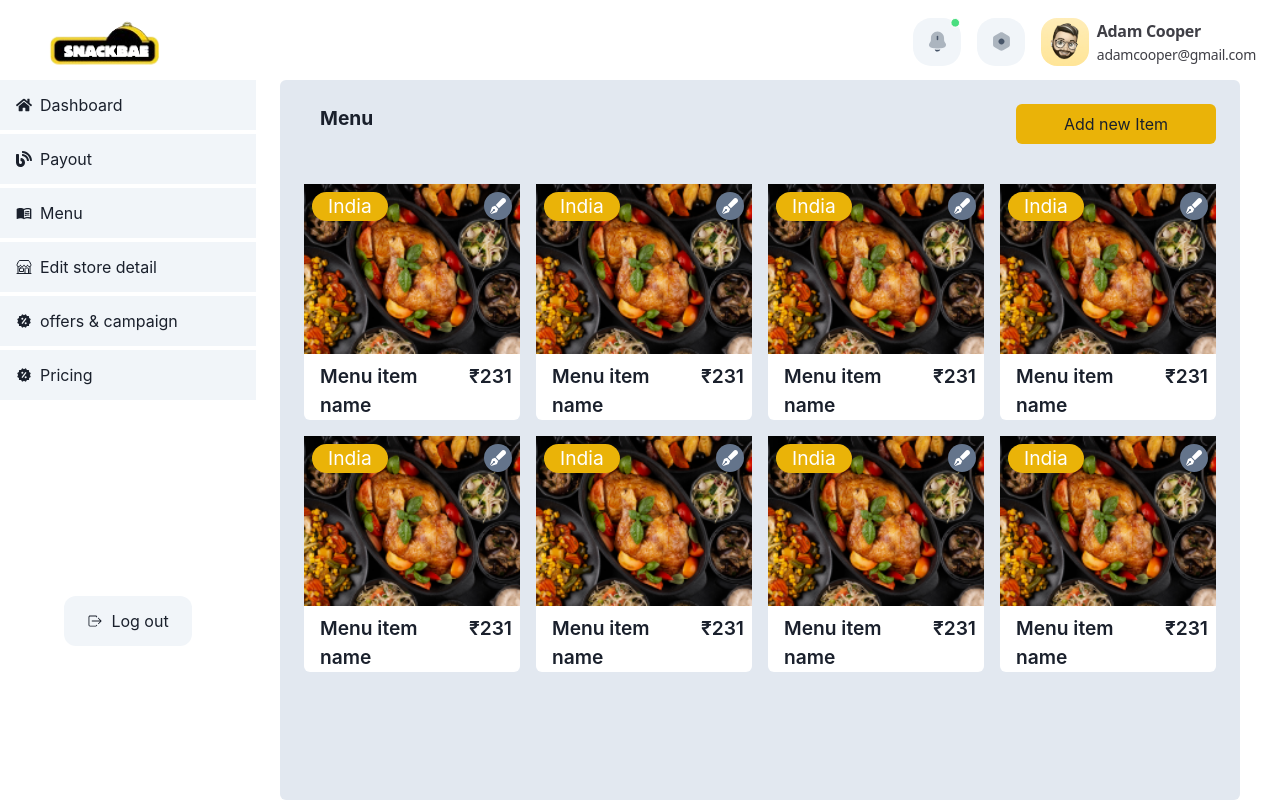
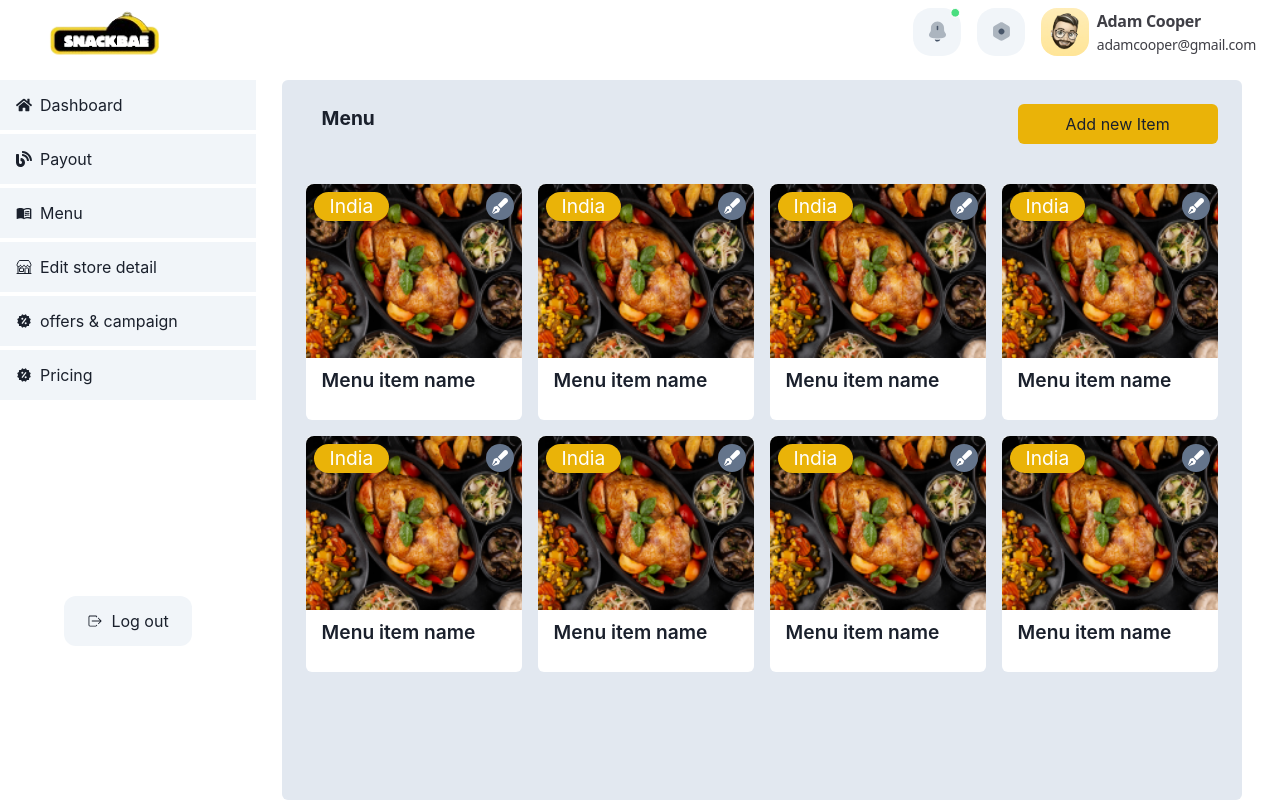
Before and after one commit to snackbae23/snackbaeWeb, a React (Create React App) app: page /menu in a window 1280 px wide. Built offline with nearby package versions, Linux system fonts and the light colour scheme.

Commit message:
Update Menu.js

```diff
--- a/src/Pages/Menu.js
+++ b/src/Pages/Menu.js
@@ -97,6 +97,7 @@ const Menu = () => {
       console.log(Data); // Submit data here (e.g., API call)
 
   };
+
   const postDetails = async (pics) => {
     const formData = new FormData();
     formData.append("someExpressFiles", pics);
@@ -122,10 +123,11 @@ const Menu = () => {
          console.log(error);
        });
    };
+
   return (
     <div className="w-full h-[100vh] flex flex-col">
-        <div className="fixed mt-8  w-full h-[20px]  flex flex-row items-center justify-between  px-6 box-border  max-w-full  text-zinc-700 font-sans">
-          {/* <div className="absolute h-full w-full top-0 right-0 bottom-0 left-0 bg-white" /> */}
+      <div className="z-10 bg-white fixed   w-full h-16  flex flex-row items-center justify-between  px-6 box-border  max-w-full  text-zinc-700 font-sans">
+
         <div className="flex flex-row items-start left-1 py-0 px-6">
           <img
             className="relative w-28 h-16 object-cover z-20"
@@ -147,8 +149,7 @@ const Menu = () => {
               loading="lazy"
               alt=""
               src={group752}
-              />
-            </Link>
+            /></Link>
           <Link to="/profile">
             <div className="flex flex-row items-center justify-start gap-2">
               <img
@@ -170,8 +171,7 @@ const Menu = () => {
         </div>
       </div>
       {/* popup */}
-        <div
-          className="absolute top-28 left-[30%]  z-[100] shadow-inner hidden"
+      <div className="absolute top-28 left-[30%]  z-[100] shadow-inner hidden"
         id="popup"
       >
         <div className="w-[40vw]   bg-white pb-8 rounded-md flex  ">
@@ -203,16 +203,16 @@ const Menu = () => {
                   onChange={handleChange}
                   required
                 />
-                  <div>Images</div>
+                <div className=''>Images</div>
                 <div
-                    class="input_container"
+                  className="input_container  "
                 // className="border-[#E2E8F0] rounded-md focus:outline-none focus:shadow-md"
                 >
                   <label className="mt-4 mb-2  " htmlFor="image">
                     <span>
                       {" "}
                       <img
-                          className="absolute w-[130px] h-[95px] left-[37%] top-[23%] object-cover"
+                        className="absolute w-[130px] h-[80px] left-[37%] top-[24%] object-fill"
                         src="/Group 1171277298.png"
                         alt=""
                       ></img>
@@ -220,7 +220,7 @@ const Menu = () => {
                   </label>
 
                   <input
-                      className="w-full h-[100px] p-3 border border-[#E2E8F0] rounded-md focus:outline-none focus:shadow-md "
+                      className="w-full h-[100px]  border border-[#E2E8F0] rounded-md focus:outline-none focus:shadow-md "
                       type="file"
                       id="image"
                       name="image"
@@ -245,7 +245,7 @@ const Menu = () => {
                   <option value="veg">Veg</option>
                   <option value="non-veg">Non-Veg</option>
                 </select>
-                  <label className="mt-4 mb-2" htmlFor="cuisines">
+                <label className="mt-4 mb-2" htmlFor="calories">
                   Cuisines
                 </label>
                 <input
@@ -270,7 +270,7 @@ const Menu = () => {
 
       <div className="flex  w-full mt-20 h-full " id="background">
         {/* left */}
-          <div className="w-[20%]  bg-white flex flex-col ">
+        <div className="w-[20%]  bg-white flex flex-col fixed ">
           <Link
             to="/dashboard"
             className="w-full h-[50px] bg-slate-100 mb-1 flex items-center p-4 hover:bg-yellow-600 hover:text-white gap-2 "
@@ -321,7 +321,7 @@ const Menu = () => {
         </div>
 
         {/* right */}
-          <div className="w-[75%] bg-slate-200 ml-6 h-full rounded-md p-6">
+        <div className="w-[75%] bg-slate-200  h-full rounded-md p-6 ml-[22%]">
           <div className="flex justify-between">
             <h1 className="text-[1.2rem] font-bold w-[40%] ml-4 ">Menu</h1>
             <button
@@ -332,14 +332,14 @@ const Menu = () => {
             </button>
           </div>
 
-            <div className="grid grid-cols-4 gap-4 mt-10">
+          <div className="grid md:grid-cols-4 grid-cols-3 gap-4 mt-10 rounded-lg">
             {data.map((item, index) => (
               <div
                 className="h-[236px] flex flex-col  bg-white rounded-md relative"
                 key={index}
               >
                 <img
-                    className="w-full h-[174px] object-cover"
+                  className="w-full h-[174px] object-cover rounded-t-lg"
                   src={item.image}
                   alt="img"
                 ></img>
@@ -351,9 +351,9 @@ const Menu = () => {
                 </button>
                 <div className="flex justify-between mt-2 ml-4">
                   <h1 className="text-[1.2rem] font-semibold">{item.menu}</h1>
-                    <h1 className="text-[1.2rem] font-semibold mr-2">
+                  {/* <h1 className="text-[1.2rem] font-semibold mr-2">
                     {item.amount}
-                    </h1>
+                  </h1> */}
                 </div>
               </div>
             ))}
```
Lines whose indentation alone changed are shown as unchanged.
